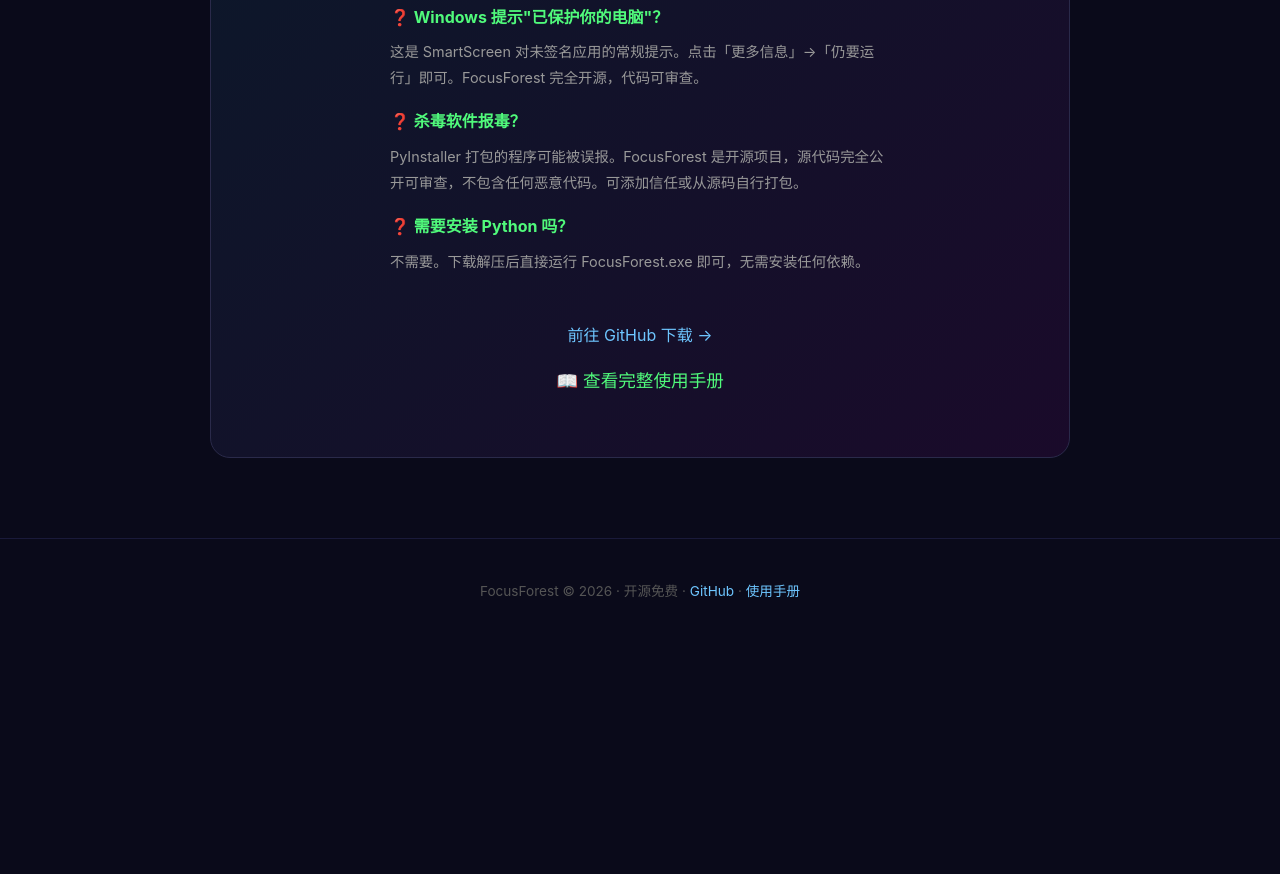
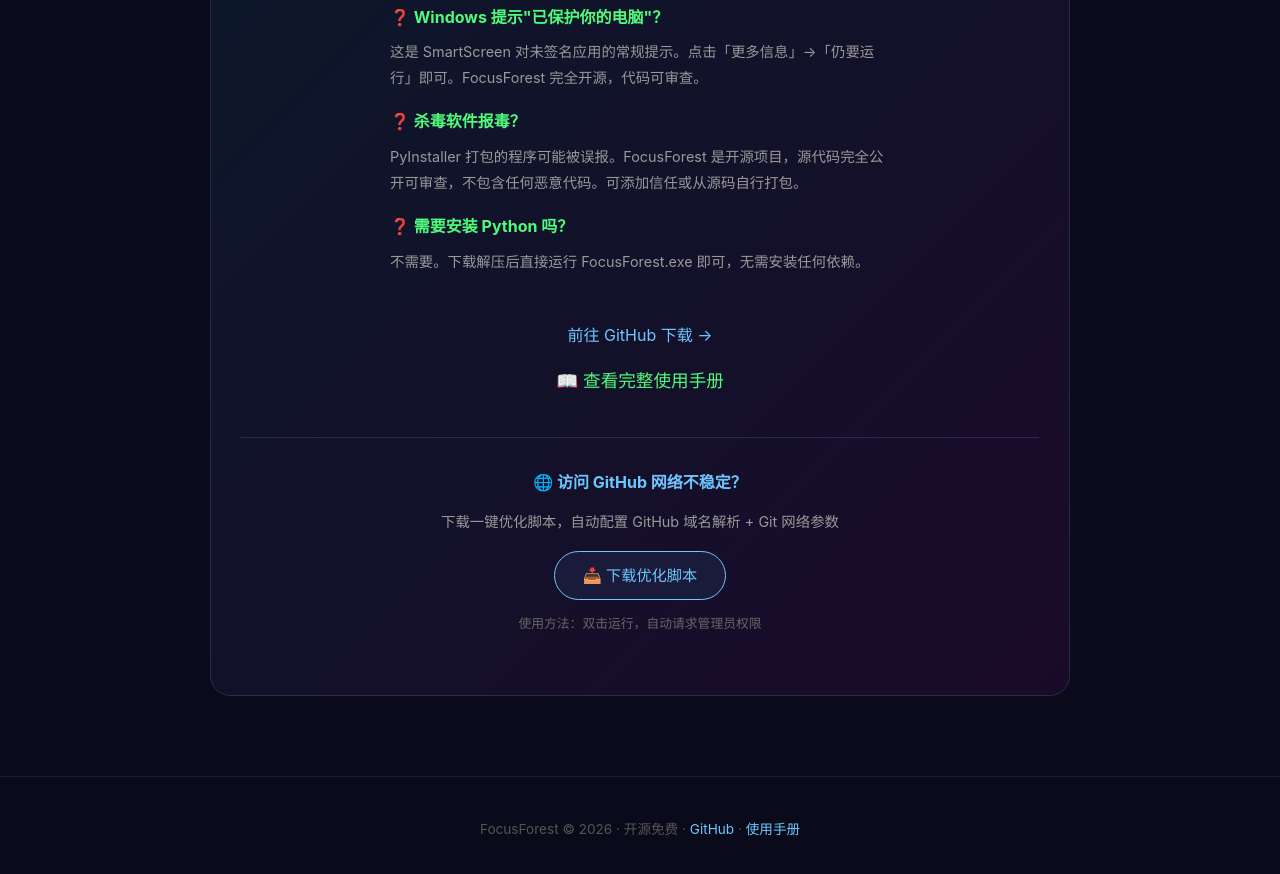
Before and after one commit to BC001-AI/FocusForest, a plain HTML site: page docs/index.html in a window 1280 px wide. Shown: the part 2726-3600 px from the top of the page. Before the commit the page ends 3369 px from the top, so only its background shows below. Drawn offline with Linux system fonts and the light colour scheme.

Commit message:
update: add network fix script + update Pages

```diff
--- a/docs/index.html
+++ b/docs/index.html
@@ -166,6 +166,13 @@
 
         <a href="https://github.com/BC001-AI/FocusForest/releases" class="cta" style="margin-top:30px;display:inline-block;">前往 GitHub 下载 →</a>
         <p style="margin-top:16px;"><a href="user_guide.html" style="color:#50fa7b;font-size:1.1em;">📖 查看完整使用手册</a></p>
+
+        <div style="margin-top:40px;padding-top:30px;border-top:1px solid #2a2a4a;">
+            <h4 style="color:#6ec6ff;margin-bottom:12px;">🌐 访问 GitHub 网络不稳定？</h4>
+            <p style="color:#999;font-size:0.9em;margin-bottom:16px;">下载一键优化脚本，自动配置 GitHub 域名解析 + Git 网络参数</p>
+            <a href="github_network_fix.bat" download="github_network_fix.bat" style="display:inline-block;padding:10px 28px;background:#1a1a3a;border:1px solid #6ec6ff;border-radius:25px;color:#6ec6ff;font-size:0.95em;transition:all 0.2s;">📥 下载优化脚本</a>
+            <p style="color:#666;font-size:0.8em;margin-top:12px;">使用方法：双击运行，自动请求管理员权限</p>
+        </div>
     </div>
 </div>
 
```
Also changed, not shown: docs/user_guide.html (line endings or trailing spaces), 4 other files.
